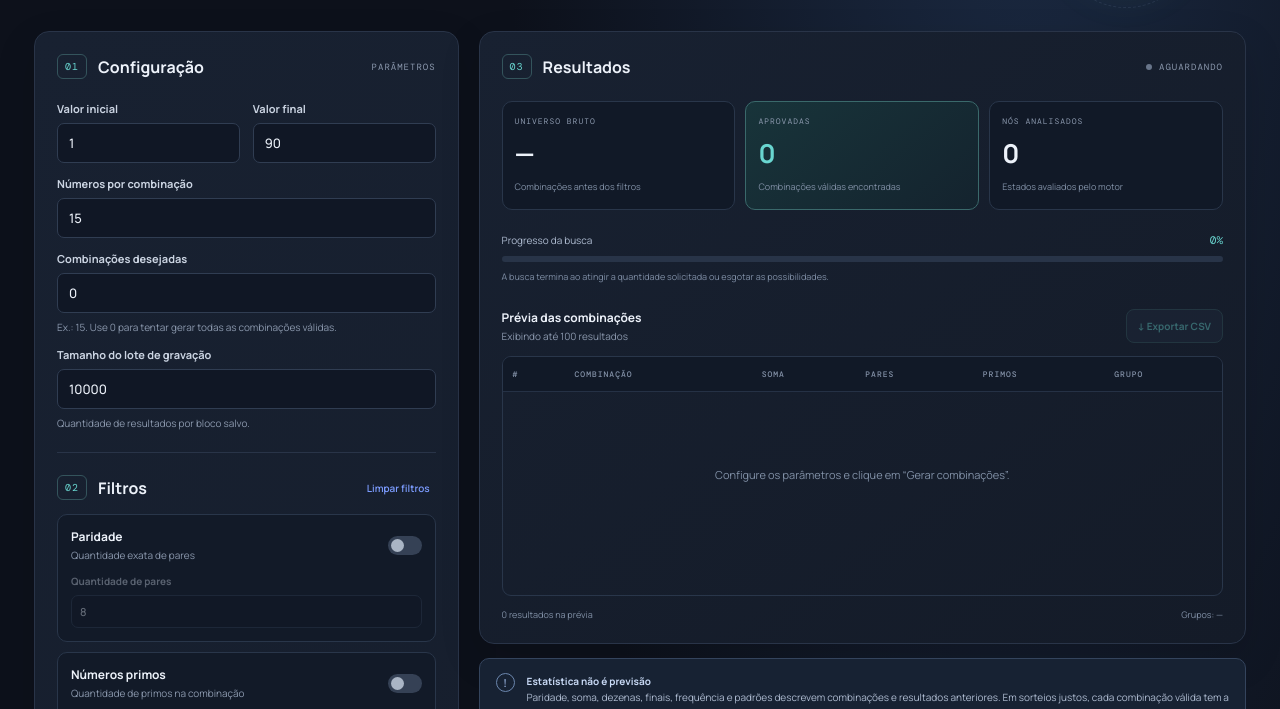
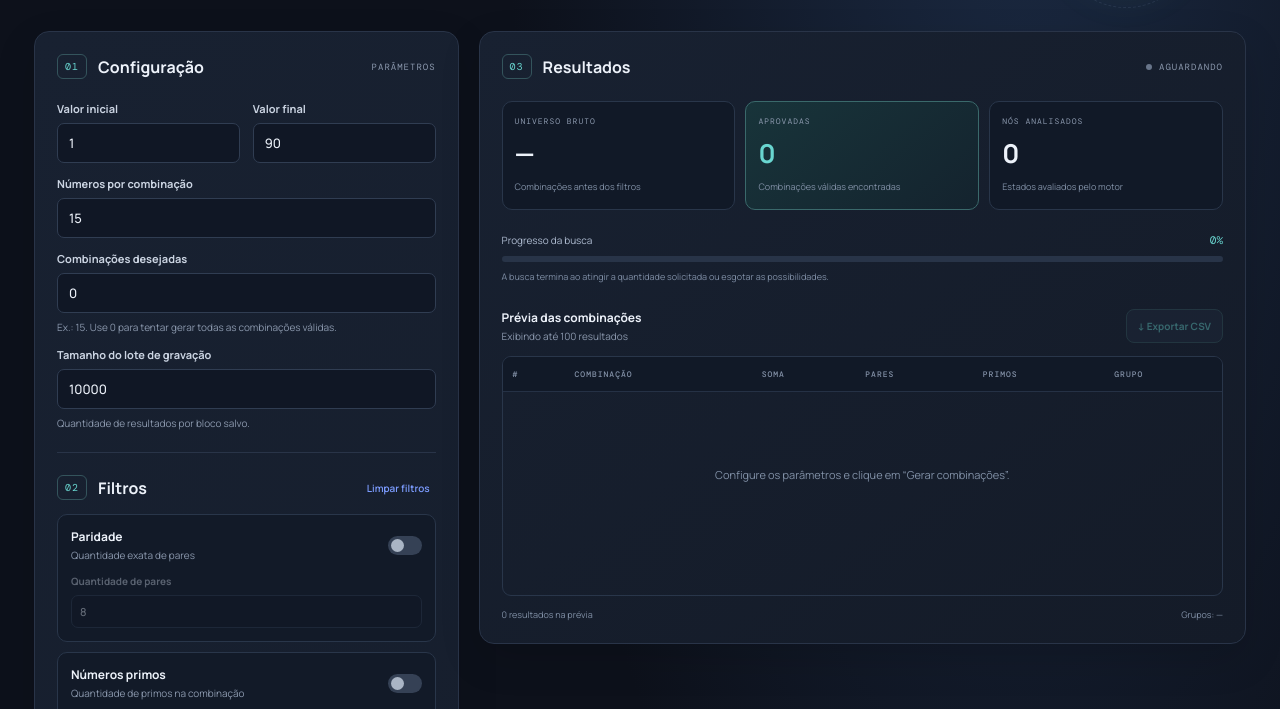
Before and after one commit to FabricioRamosOficial/Combi-analyser, a plain HTML site: page index.html in a window 1280 px wide. Shown: the part 240-949 px from the top of the page. Drawn offline with nearby package versions, Linux system fonts and the light colour scheme.

Commit message:
Remove statistics notice from index.html
Removed the notice about statistics not being predictions.

```diff
--- a/index.html
+++ b/index.html
@@ -37,7 +37,7 @@
 <div class="progress-section"><div class="progress-label"><span>Progresso da busca</span><strong id="progressText">0%</strong></div><div class="progress-track"><div class="progress-fill" id="progressFill"></div></div><small id="progressNote">A busca termina ao atingir a quantidade solicitada ou esgotar as possibilidades.</small></div>
 <div class="results-toolbar"><div><strong>Prévia das combinações</strong><small>Exibindo até 100 resultados</small></div><button class="secondary-button export-button" id="exportBtn" disabled>↓ Exportar CSV</button></div>
 <div class="table-wrap"><table><thead><tr><th>#</th><th>COMBINAÇÃO</th><th>SOMA</th><th>PARES</th><th>PRIMOS</th><th>GRUPO</th></tr></thead><tbody id="resultsBody"><tr class="empty-row"><td colspan="6">Configure os parâmetros e clique em “Gerar combinações”.</td></tr></tbody></table></div><div class="results-footer"><span id="previewCount">0 resultados na prévia</span><span id="groupInfo">Grupos: —</span></div></section>
-<div class="notice neutral"><span class="notice-icon">!</span><p><strong>Estatística não é previsão</strong><br>Paridade, soma, dezenas, finais, frequência e padrões descrevem combinações e resultados anteriores. Em sorteios justos, cada combinação válida tem a mesma probabilidade individual.</p></div>
+
 </div></section>
 <footer>COMBI ANALYZER V4 <span>•</span> GERAÇÃO COM RESTRIÇÕES</footer>
 </main><script src="script.js"></script>
```
